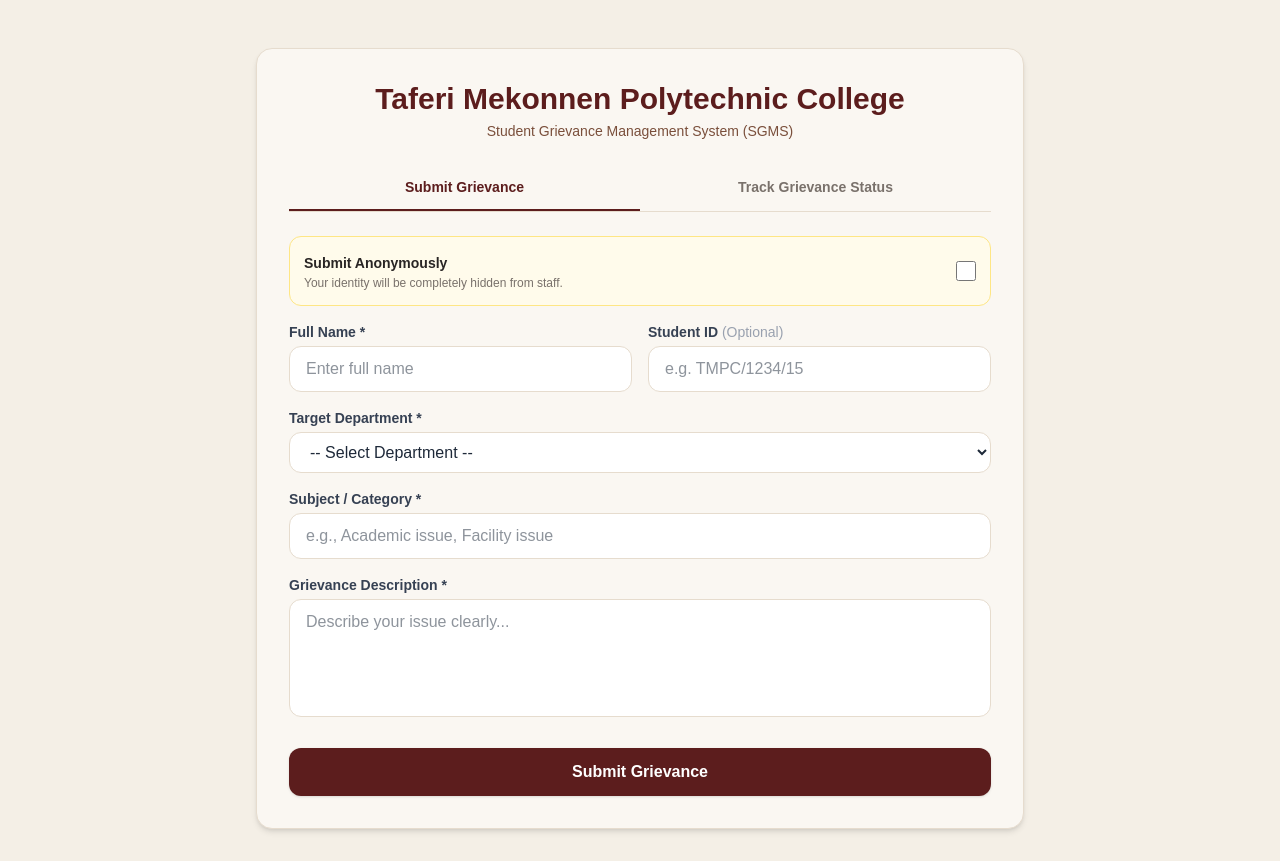
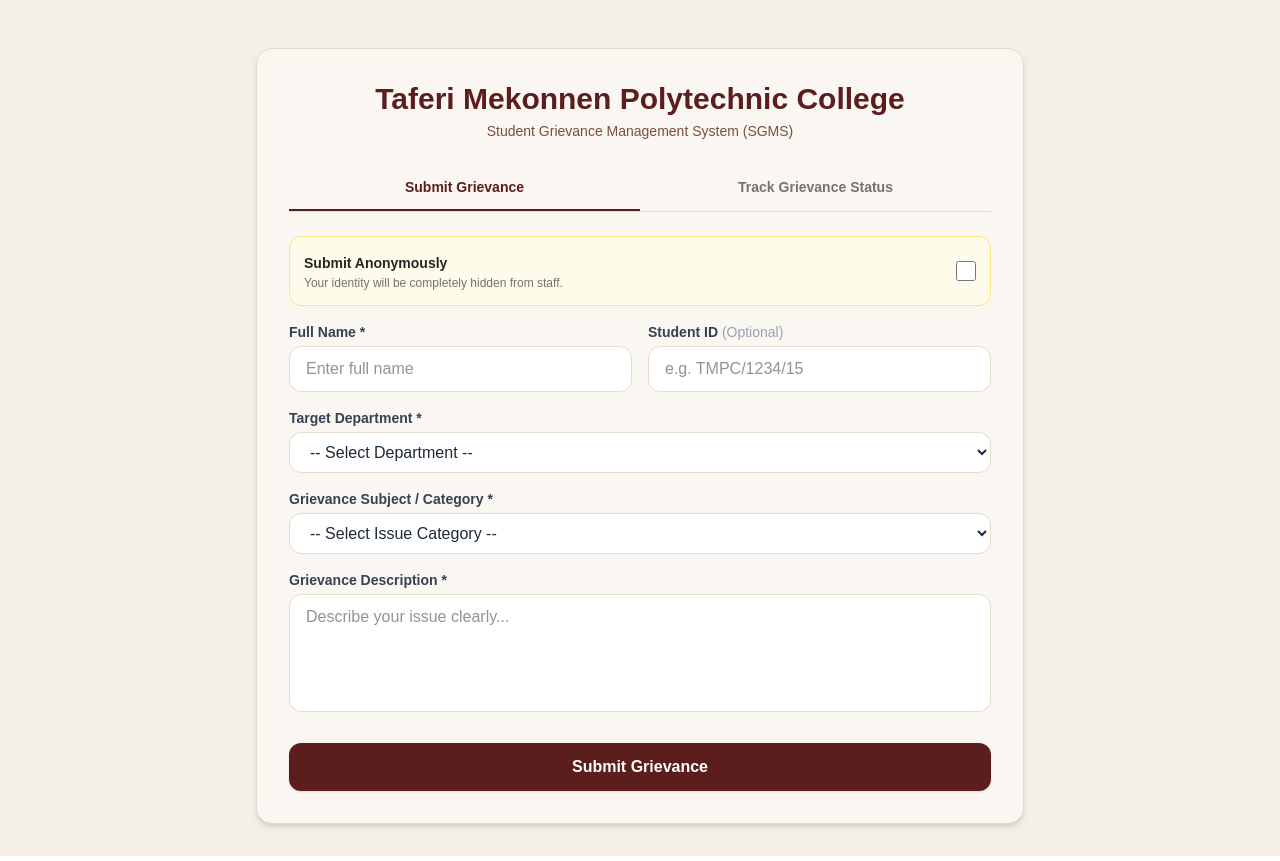
Before and after one commit to hiwotdemissiehiwina-netizen/SGMS, a Next.js app: page /student in a window 1280 px wide. Built offline with nearby package versions, Linux system fonts and the light colour scheme.

Commit message:
added 10 select options for grievance category

```diff
--- a/app/student/page.tsx
+++ b/app/student/page.tsx
@@ -194,7 +194,7 @@ export default function StudentPortalPage() {
                 </div>
               )}
 
-              {/* Department Dropdown */}
+            {/* Target Department Dropdown */}
 <div>
   <label className="block text-sm font-semibold mb-1 text-gray-700">Target Department *</label>
   <select
@@ -217,17 +217,27 @@ export default function StudentPortalPage() {
   </select>
 </div>
 
-              {/* Subject */}
+{/* Subject / Category Dropdown (10 Options) */}
 <div>
-                <label className="block text-sm font-semibold mb-1 text-gray-700">Subject / Category *</label>
-                <input
-                  type="text"
+  <label className="block text-sm font-semibold mb-1 text-gray-700">Grievance Subject / Category *</label>
+  <select
     required
     value={subject}
     onChange={(e) => setSubject(e.target.value)}
-                  placeholder="e.g., Academic issue, Facility issue"
     className="w-full px-4 py-2.5 border border-[#e6dcce] rounded-xl focus:outline-none focus:ring-2 focus:ring-[#5c1d1d] bg-white text-gray-800"
-                />
+  >
+    <option value="">-- Select Issue Category --</option>
+    <option value="Academic & Grading Issue"> Academic & Grading Issue (የነጥብ/ውጤት ቅሬታ)</option>
+    <option value="ID Card & Registration"> ID Card & Registration (የአይዲ እና የምዝገባ ሁኔታ)</option>
+    <option value="Department & Class Schedule"> Department & Class Schedule (የክፍል እና የትምህርት ፕሮግራም)</option>
+    <option value="Facility & Classroom Maintenance">Facility & Classroom Maintenance (የክፍል እና የመሳሪያዎች ብልሽት)</option>
+    <option value="Administrative Delay">Administrative Delay (የአስተዳደር እና የሰነድ መዘግየት)</option>
+    <option value="Library & Learning Resources">Library & Learning Resources (የቤተ-መጽሐፍት አገልግሎት)</option>
+    <option value="Practical Workshop & Lab Equipment">Practical Workshop & Lab Equipment (የላቦራቶሪ/ወርክሾፕ ዕቃዎች)</option>
+    <option value="Staff & Instructor Conduct">Staff & Instructor Conduct (የመምህራን/ሰራተኞች አስተናጋጅነት)</option>
+    <option value="Student Welfare & Discipline">Student Welfare & Discipline (የተማሪዎች ደህንነት እና ስነ-ምግባር)</option>
+    <option value="Other General Inquiry">Other General Inquiry (ሌሎች አጠቃላይ ጥያቄዎች)</option>
+  </select>
 </div>
 
               {/* Description */}
```
Lines whose indentation alone changed are shown as unchanged.
